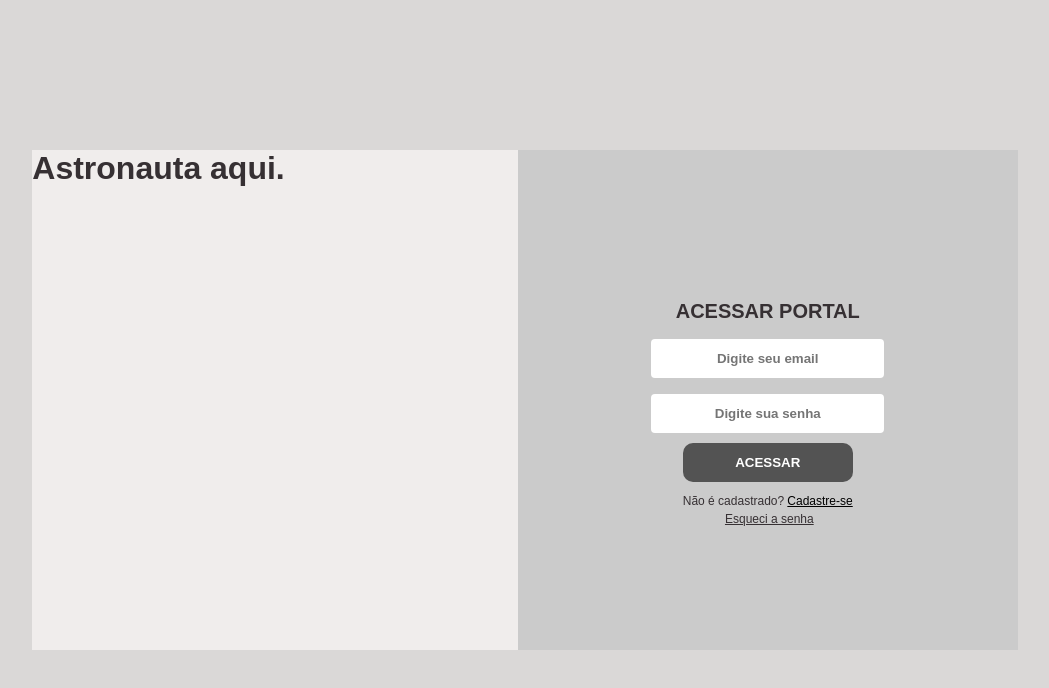
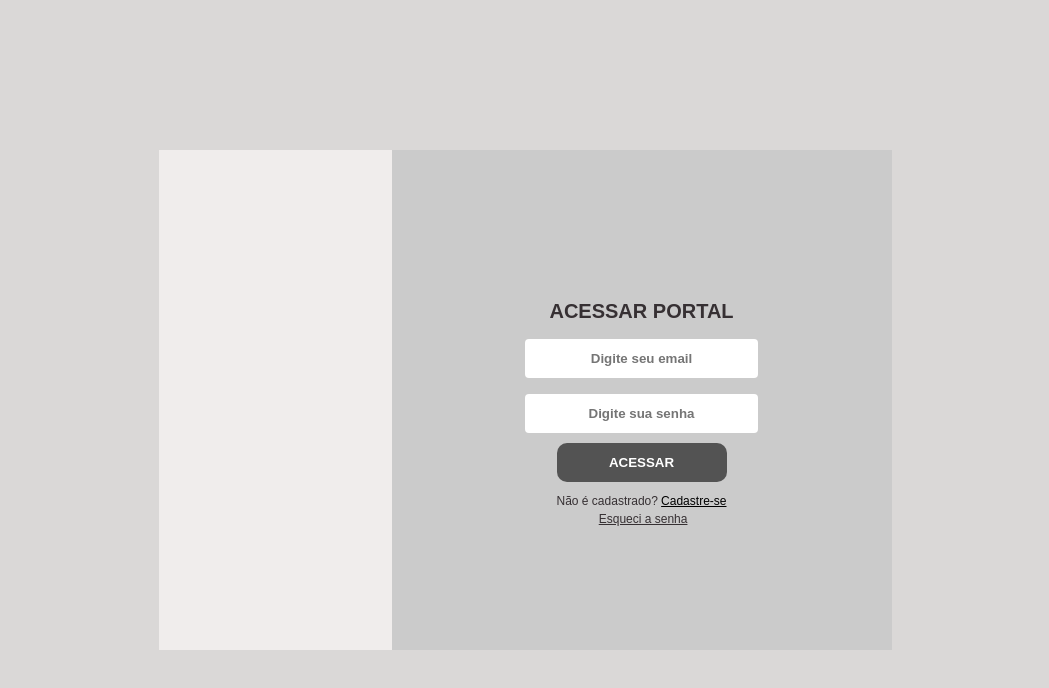
Before and after one commit to gabrlcj/squad4-frontend, a React (Create React App) app: page / in a window 1280 px wide. Shown: the top 688 px of the page, without its empty margins (115-1164 px from the left). Built offline with nearby package versions, Linux system fonts and the light colour scheme.

Commit message:
Adicionando bordas.

```diff
--- a/src/components/LoginPage/index.jsx
+++ b/src/components/LoginPage/index.jsx
@@ -26,7 +26,7 @@ export function LoginPage() {
       {/* <Header /> */}
       <Container onSubmit={handleLoginForm}>
         <div className="left">
-            <h1>Astronauta aqui.</h1>
+
         </div>
         <div className="right">
           <div className="loginbox">
```
